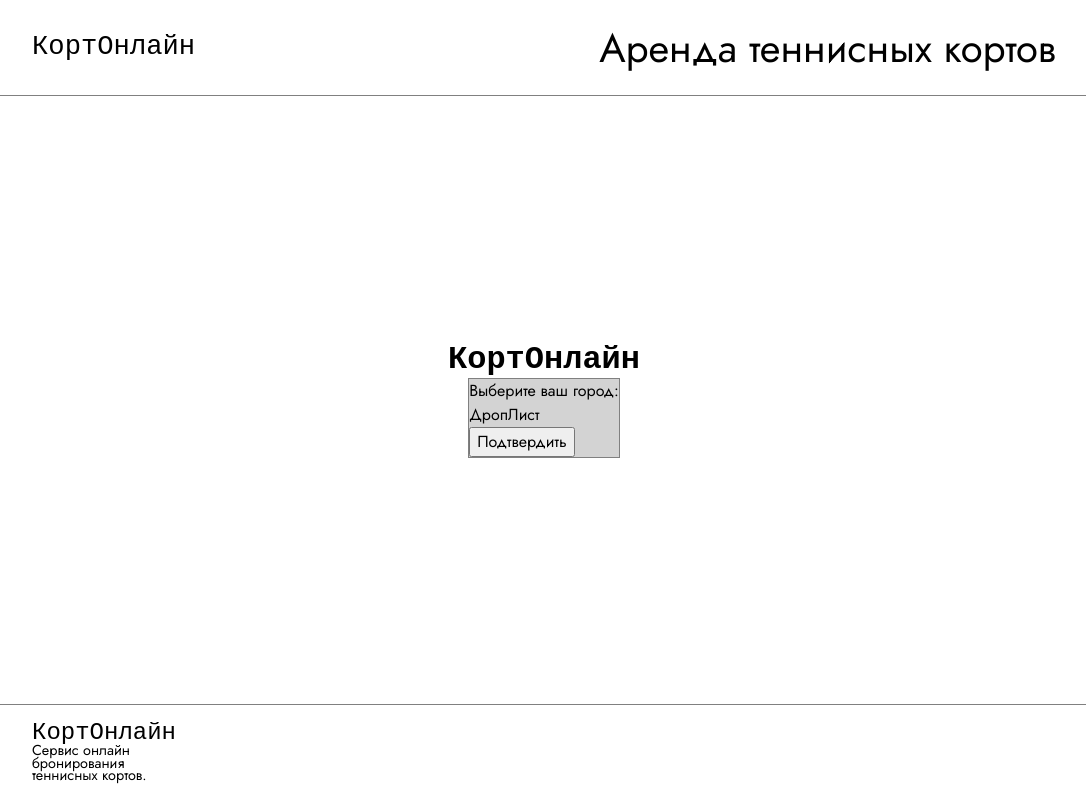
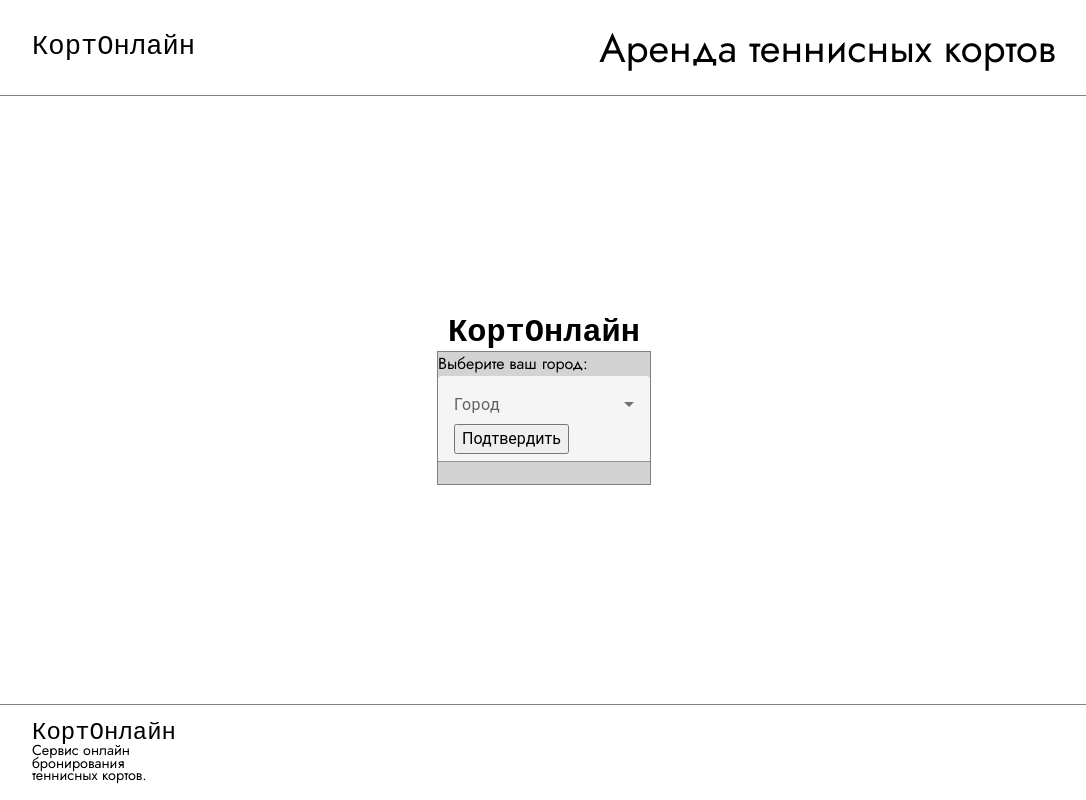
Before and after one commit to vladRomanov10/courtOnline, an Angular app: page /city-selector in a window 1280 px wide. Shown: the whole page, without its empty margins (96-1182 px from the left). Built offline with nearby package versions, Linux system fonts and the light colour scheme; a web font is replaced by a local one.

Commit message:
Добавил интрефейс для города, добавил browserAnimationModule

```diff
--- a/src/app/app.config.ts
+++ b/src/app/app.config.ts
@@ -1,8 +1,11 @@
-import { ApplicationConfig } from '@angular/core';
+import {ApplicationConfig, importProvidersFrom} from '@angular/core';
 import { provideRouter } from '@angular/router';
 
 import { routes } from './app.routes';
 
+import { BrowserAnimationsModule } from "@angular/platform-browser/animations";
+
 export const appConfig: ApplicationConfig = {
-  providers: [provideRouter(routes)]
+  providers: [provideRouter(routes),
+  importProvidersFrom(BrowserAnimationsModule)]
 };
--- a/src/app/components/city-selector/city-selector.component.html
+++ b/src/app/components/city-selector/city-selector.component.html
@@ -2,7 +2,10 @@
     <h1 class="header">КортОнлайн</h1>
     <div class="city-dropdown city-dropdown_margin">
         <p class="city-dropdown__tittle">Выберите ваш город:</p>
-        ДропЛист<br>
-        <button>Подтвердить</button>
+        <mat-form-field appearance="fill">
+            <mat-label class="city-dropdown__label">Город</mat-label>
+            <mat-select [(ngModel)]="selectedCity.name"></mat-select>
+            <button>Подтвердить</button>
+        </mat-form-field>
     </div>
 </div>
--- a/src/app/components/city-selector/city-selector.component.ts
+++ b/src/app/components/city-selector/city-selector.component.ts
@@ -4,6 +4,9 @@ import {RouterLink} from "@angular/router";
 import { MatFormFieldModule } from "@angular/material/form-field";
 import { MatSelectModule } from "@angular/material/select";
 import { FormsModule } from "@angular/forms";
+// import { BrowserAnimationsModule } from "@angular/platform-browser/animations";
+
+import { City } from "../../types/interfaces/city.interface";
 
 @Component({
   selector: 'app-city-selector',
@@ -13,5 +16,8 @@ import { FormsModule } from "@angular/forms";
   styleUrl: './city-selector.component.scss'
 })
 export class CitySelectorComponent {
+  private readonly cities: City[] = [{id: 1, name: 'Astana'}, {id: 2, name: 'Almaty'}]
+
+  public selectedCity: City = this.cities[1]
 
 }
--- /dev/null
+++ b/src/app/types/interfaces/city.interface.ts
@@ -0,0 +1,4 @@
+export interface City {
+    id: number,
+    name: string
+}
```
